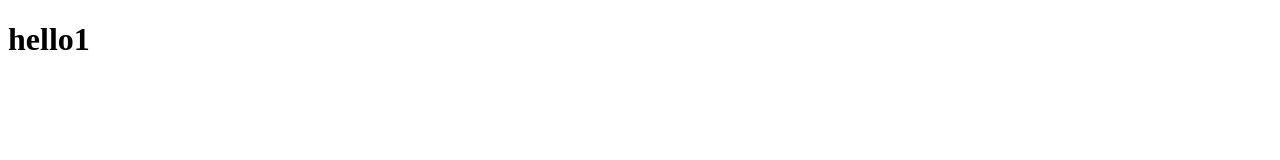
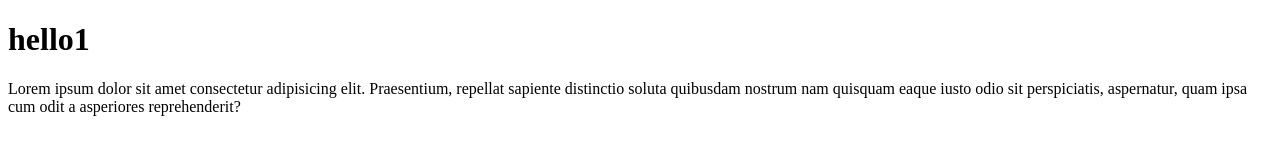
Before and after one commit to abhayrathor12/testing, a plain HTML site: page index.html in a window 1280 px wide. Drawn offline with Linux system fonts and the light colour scheme.

Commit message:
firstbranch

```diff
--- a/index.html
+++ b/index.html
@@ -7,5 +7,6 @@
 </head>
 <body>
     <h1>hello1</h1>
+    <p>Lorem ipsum dolor sit amet consectetur adipisicing elit. Praesentium, repellat sapiente distinctio soluta quibusdam nostrum nam quisquam eaque iusto odio sit perspiciatis, aspernatur, quam ipsa cum odit a asperiores reprehenderit?</p>
 </body>
 </html>
```
